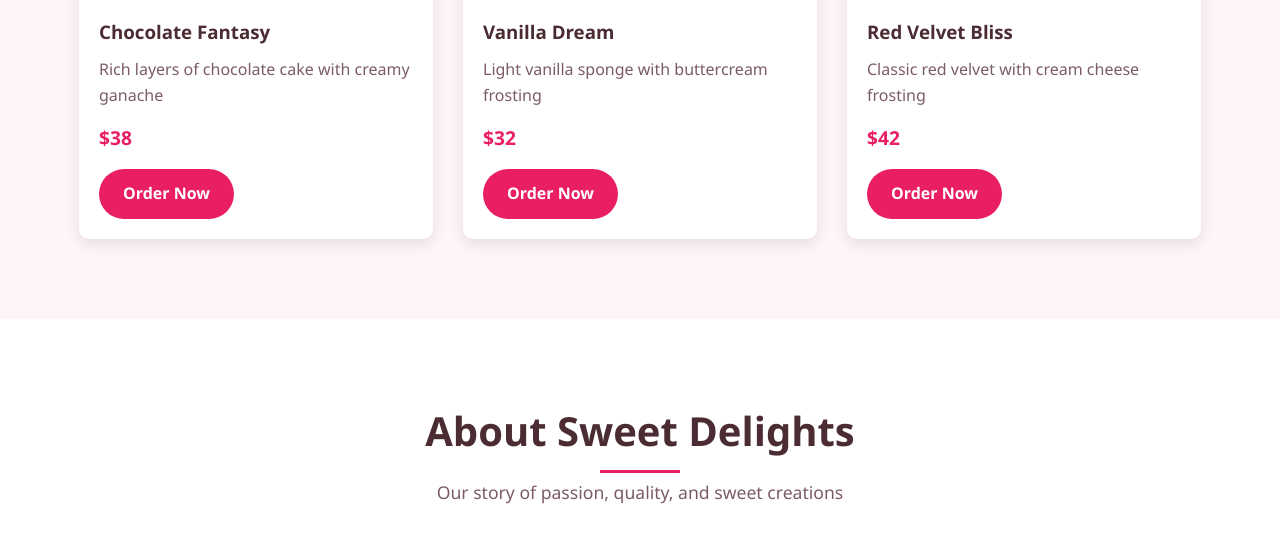
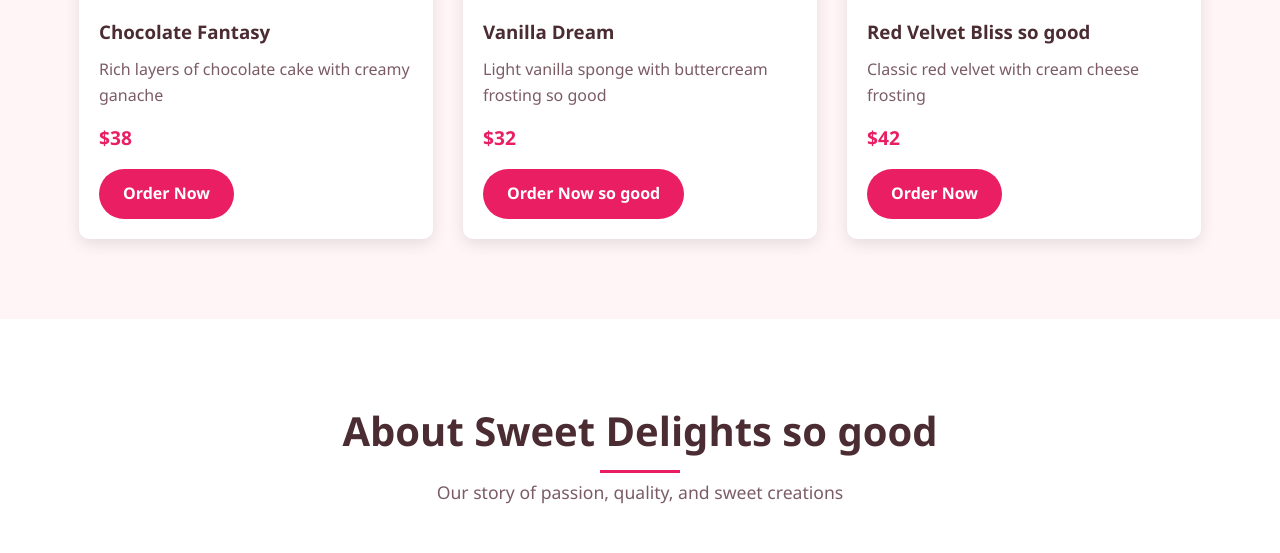
Before and after one commit to GeorgeM777/sweet-delights-website, a plain HTML site: page index.html in a window 1280 px wide. Shown: the part 1320-1873 px from the top of the page. Drawn offline with Linux system fonts and the light colour scheme.

```diff
--- a/index.html
+++ b/index.html
@@ -565,9 +565,9 @@
             </div>
             <div class="product-info">
               <h3>Vanilla Dream</h3>
-              <p>Light vanilla sponge with buttercream frosting</p>
+              <p>Light vanilla sponge with buttercream frosting so good</p>
               <div class="product-price">$32</div>
-              <a href="#" class="btn">Order Now</a>
+              <a href="#" class="btn">Order Now so good</a>
             </div>
           </div>
           <div class="product-card">
@@ -578,7 +578,7 @@
               />
             </div>
             <div class="product-info">
-              <h3>Red Velvet Bliss</h3>
+              <h3>Red Velvet Bliss so good</h3>
               <p>Classic red velvet with cream cheese frosting</p>
               <div class="product-price">$42</div>
               <a href="#" class="btn">Order Now</a>
@@ -592,7 +592,7 @@
     <section id="about" class="about">
       <div class="container">
         <div class="section-title">
-          <h2>About Sweet Delights</h2>
+          <h2>About Sweet Delights so good</h2>
           <p>Our story of passion, quality, and sweet creations</p>
         </div>
         <div class="about-content">
```
